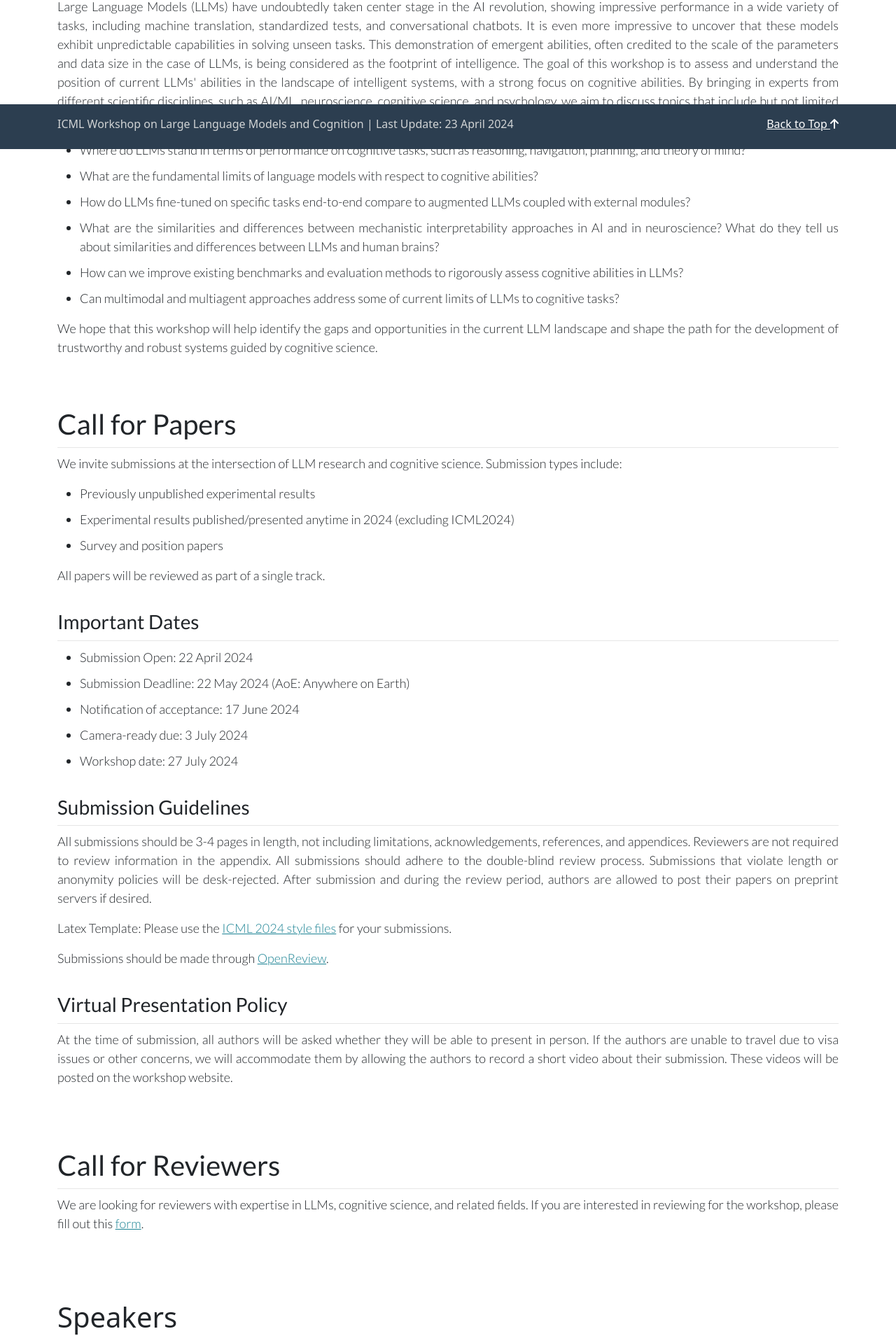
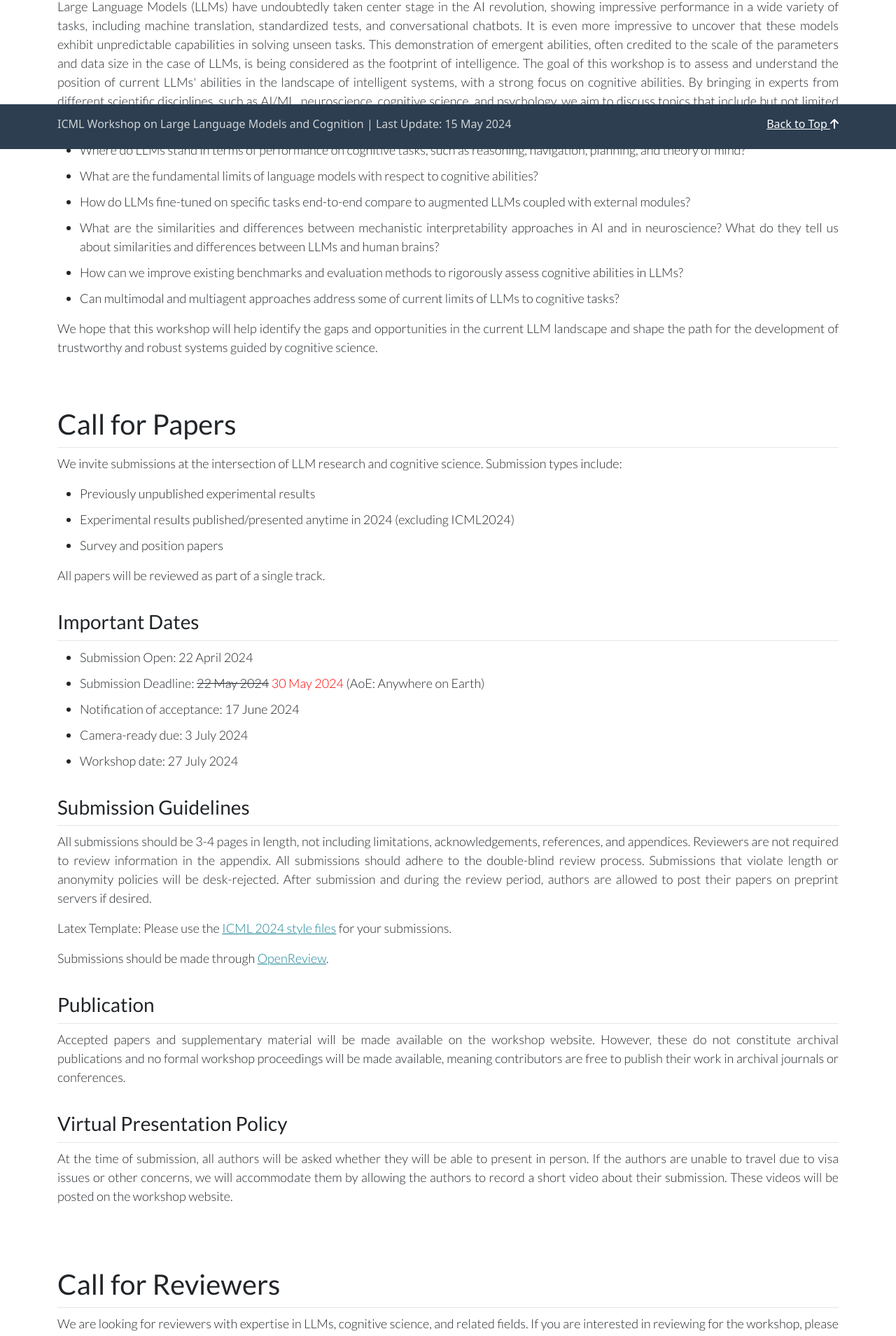
Before and after one commit to llm-cognition/llm-cognition.github.io, an Angular app: page / in a window 1280 px wide. Shown: the part 587-2496 px from the top of the page at 70% size. Built offline with nearby package versions, Linux system fonts and the light colour scheme.

Commit message:
website updated

```diff
--- a/src/app/app.component.html
+++ b/src/app/app.component.html
@@ -59,7 +59,7 @@
 
   <footer class="footer mt-auto py-3">
     <div class="container">
-      <span> ICML Workshop on Large Language Models and Cognition | Last Update: 23 April 2024</span>
+      <span> ICML Workshop on Large Language Models and Cognition | Last Update: 15 May 2024</span>
       <span style="float: right"><a href="#"> Back to Top <i class="fas fa-arrow-up"></i>
         </a> </span>
     </div>
--- a/src/app/cfp/cfp.component.html
+++ b/src/app/cfp/cfp.component.html
@@ -21,7 +21,7 @@
             <hr>
             <ul>
                 <li>Submission Open: 22 April 2024</li>
-                <li>Submission Deadline: 22 May 2024 (AoE: Anywhere on Earth)</li>
+                <li>Submission Deadline: <s>22 May 2024</s> <span style="color:red"> 30 May 2024</span> (AoE: Anywhere on Earth)</li>
                 <li>Notification of acceptance: 17 June 2024</li>
                 <li>Camera-ready due: 3 July 2024</li>
                 <li>Workshop date: 27 July 2024</li>
@@ -43,6 +43,14 @@
         </div>
 
         <div style="margin-top: 2em">
+            <h3> Publication </h3>
+            <hr>
+            <p>
+                Accepted papers and supplementary material will be made available on the workshop website. However, these do not constitute archival publications and no formal workshop proceedings will be made available, meaning contributors are free to publish their work in archival journals or conferences.
+            </p>
+        </div>
+
+        <div style="margin-top: 2em">
             <h3> Virtual Presentation Policy </h3>
             <hr>
             <p>
```
Also changed, not shown: 4 other files (tests, documents, lock files or other folders).
